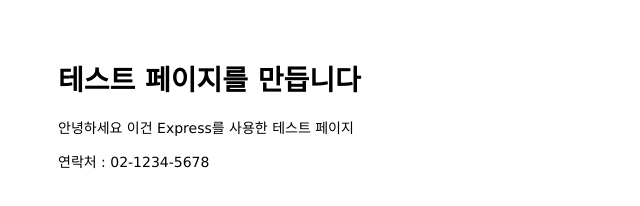
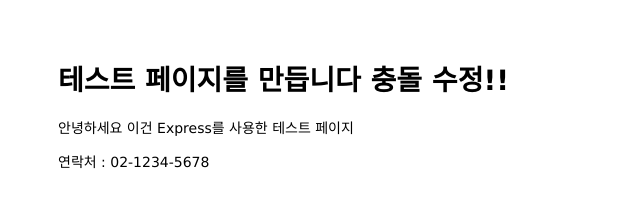
Before and after one commit to awsehwang/mastering-git-github, a website: page public/index.html in a window 1280 px wide. Shown: the whole page, without its empty margins (0-640 px from the left). Drawn offline with Linux system fonts and the light colour scheme.

Commit message:
Change header

```diff
--- a/public/index.html
+++ b/public/index.html
@@ -5,7 +5,7 @@
 	</head>
 
 	<body>
-		<h1>테스트 페이지를 만듭니다</h1>
+		<h1>테스트 페이지를 만듭니다 충돌 수정!!</h1>
 		<p>안녕하세요 이건 Express를 사용한 테스트 페이지</p>
 	</body>
 
```
